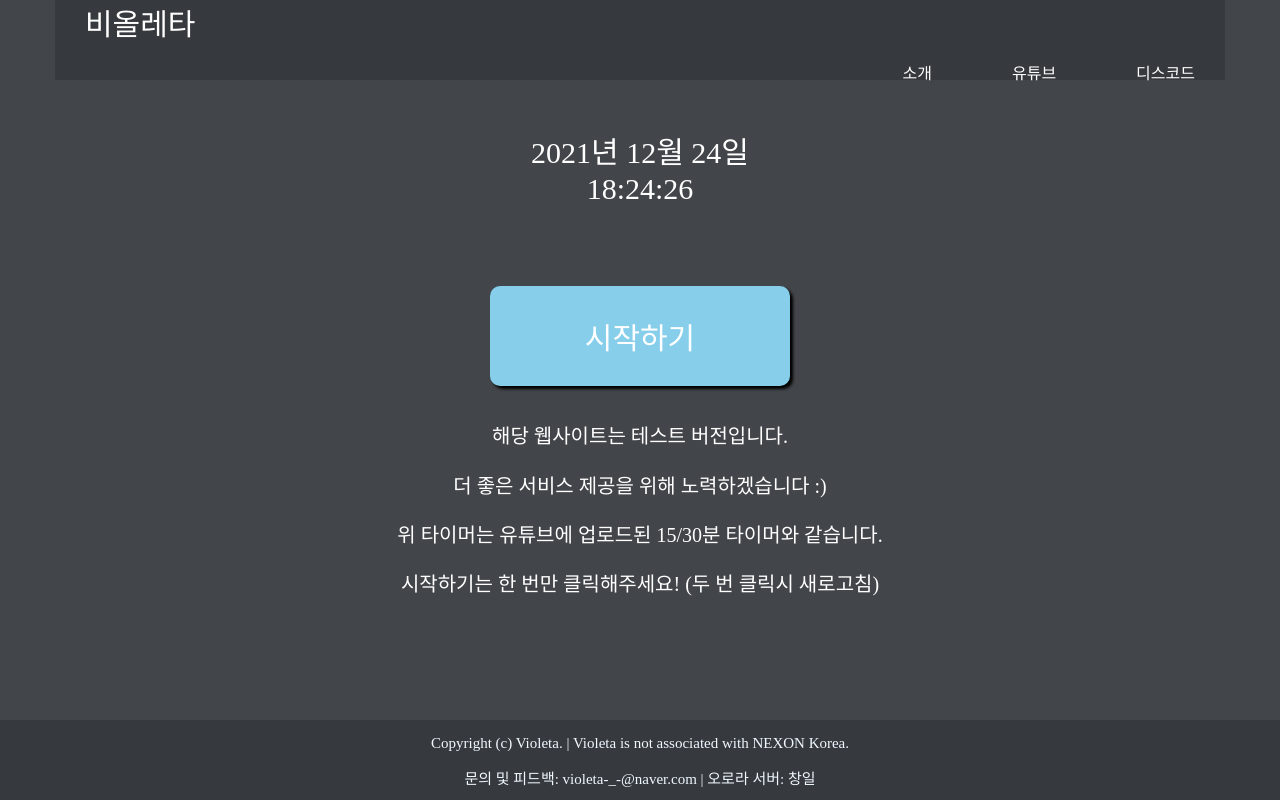
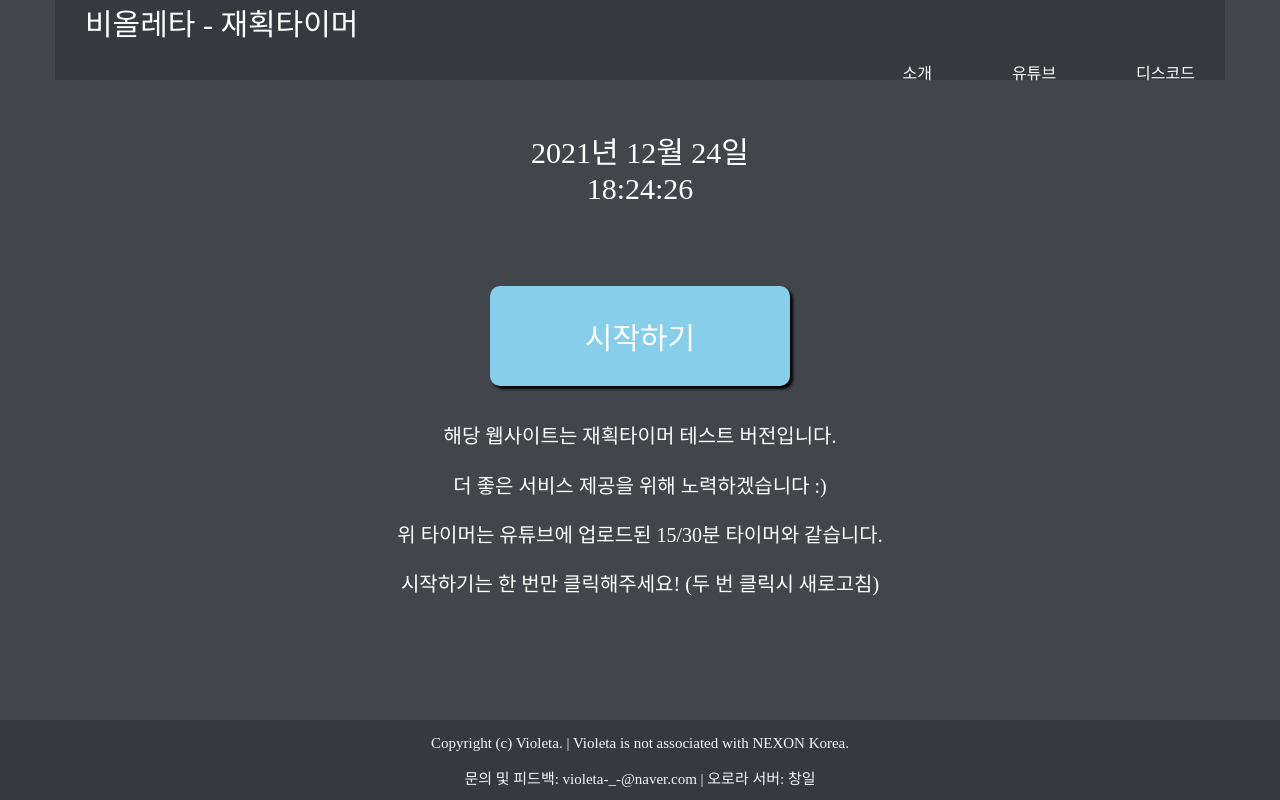
Before and after one commit to memoday/violeta, a plain HTML site: page index.html in a window 1280 px wide. Drawn offline with Linux system fonts and the light colour scheme; a script that the page names is missing.

Commit message:
detailed fixed

```diff
--- a/index.html
+++ b/index.html
@@ -16,7 +16,7 @@
 <body>
     <div class="bodywrapper">
         <div class="header">
-            <a class="violetaLogo">비올레타</a>
+            <a class="violetaLogo">비올레타 - 재획타이머</a>
             <nav>
                 <ul class="menu">
                     <li><a href="#">소개</a></li>
@@ -41,7 +41,7 @@
                 <input type="button" class='startBtn' id='startBtn' value="시작하기">
                 <script src="timer.js"></script>
                 </div>
-            <a style="font-size: 20px;">해당 웹사이트는 테스트 버전입니다.</a>
+            <a style="font-size: 20px;">해당 웹사이트는 재획타이머 테스트 버전입니다.</a>
             <p style="font-size: 20px;">더 좋은 서비스 제공을 위해 노력하겠습니다 :)</p>
             <p style="font-size: 20px;">위 타이머는 유튜브에 업로드된 15/30분 타이머와 같습니다.</p>
             <p style="font-size: 20px;">시작하기는 한 번만 클릭해주세요! (두 번 클릭시 새로고침)</p>
```
